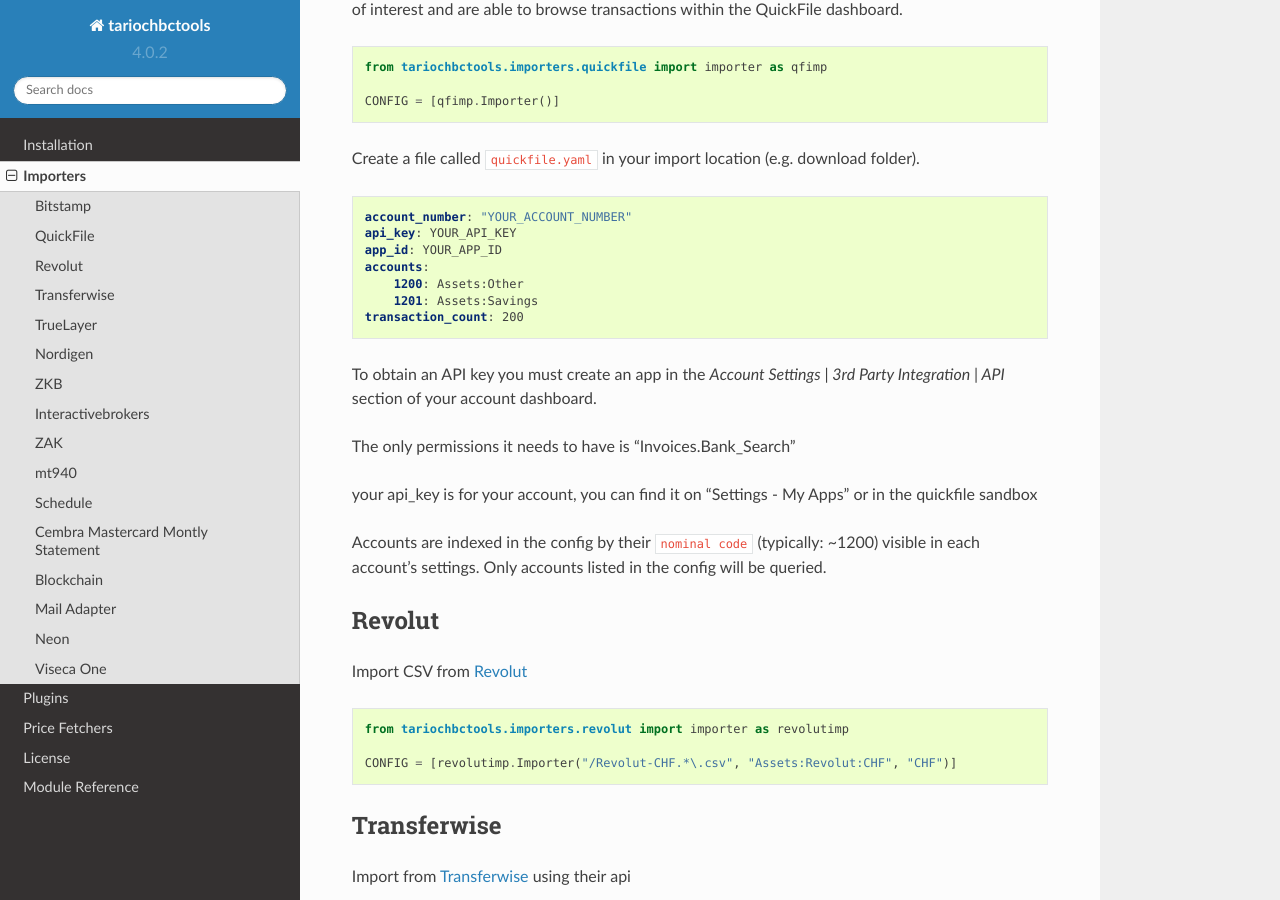
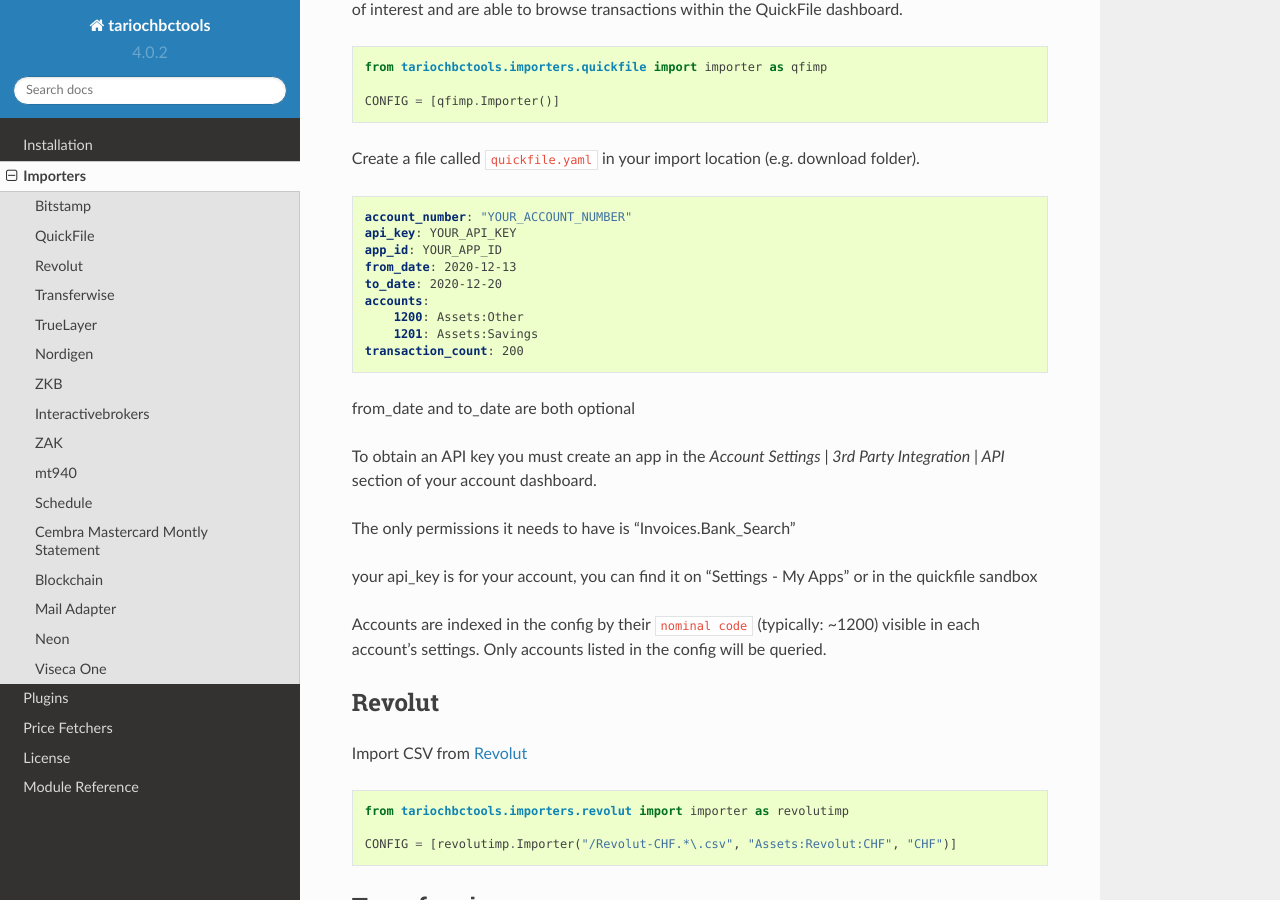
Before and after one commit to tarioch/beancounttools, a Sphinx documentation site: the page built from docs/importers.rst, in a window 1280 px wide and 900 px high, scrolled down 880 px. Built offline with Sphinx 7.4.7 and the Read the Docs theme 2.0.0, drawn with Linux system fonts in a browser that asks for light colours.

Commit message:
added from_date and to_date to docs

```diff
--- a/docs/importers.rst
+++ b/docs/importers.rst
@@ -55,11 +55,14 @@
   account_number: "YOUR_ACCOUNT_NUMBER"
   api_key: YOUR_API_KEY
   app_id: YOUR_APP_ID
+  from_date: 2020-12-13
+  to_date: 2020-12-20
   accounts:
       1200: Assets:Other
       1201: Assets:Savings
   transaction_count: 200
 
+from_date and to_date are both optional
 
 To obtain an API key you must create an app in the `Account Settings | 3rd
 Party Integration | API` section of your account dashboard.
```
